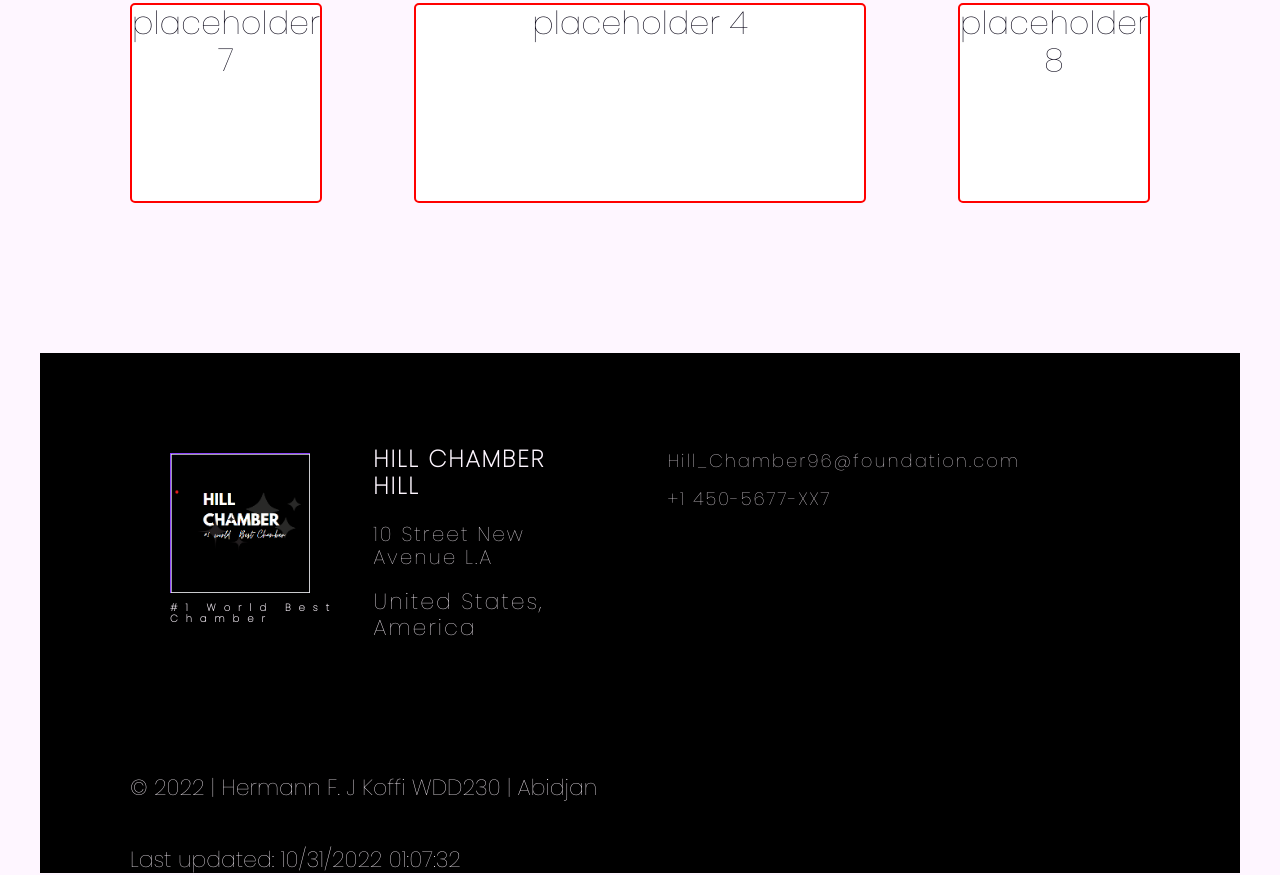
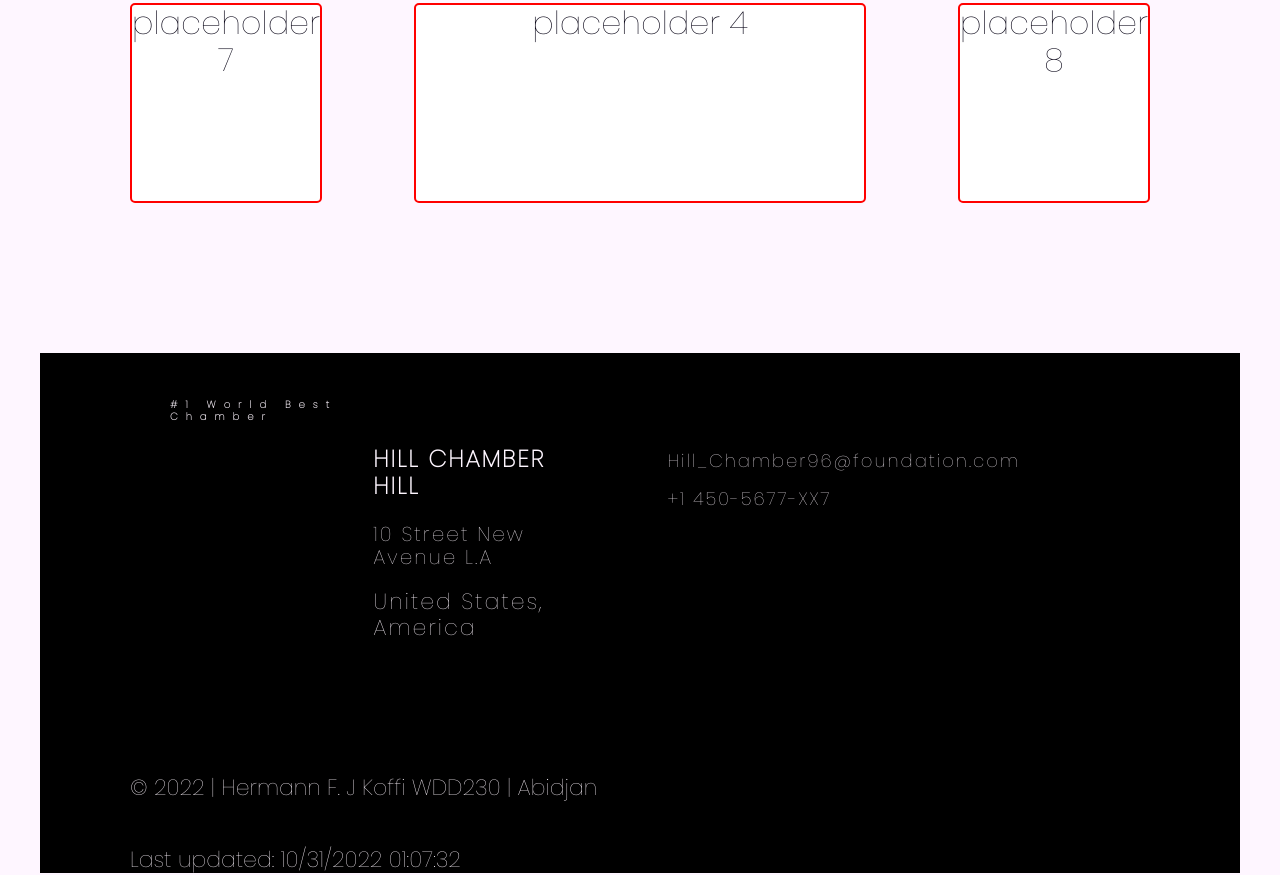
Before and after one commit to Jhermk/wdd_230, a plain HTML site: page chamber/index.html in a window 1280 px wide. Shown: the part 1038-1913 px from the top of the page. Drawn offline with Linux system fonts and the light colour scheme.

Commit message:
Update index.html

```diff
--- a/chamber/index.html
+++ b/chamber/index.html
@@ -55,7 +55,6 @@
     <footer>
           <div class="footer">
             <div class="column1">
-                <img src="images/logo.png" alt="Hill Logo">
                 <h1>#1 World Best Chamber</h1>
             </div>
             <div class="column2">
```
